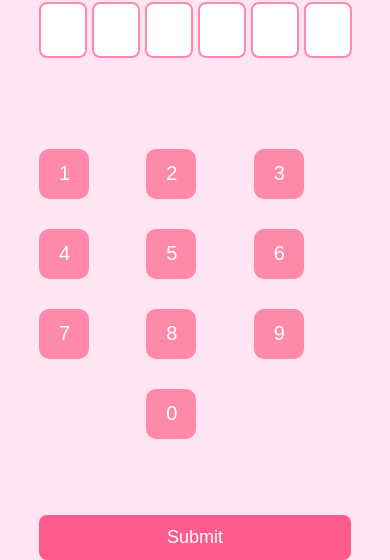
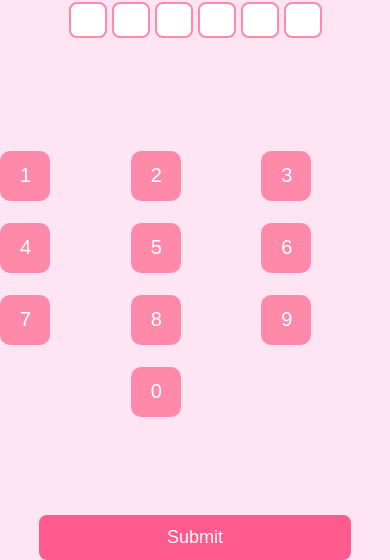
Before and after one commit to 6182101033/test, a plain HTML site: page pinCode.html in a window 390 px wide. Shown: the part 284-844 px from the top of the page. Drawn offline with Linux system fonts and the light colour scheme.

Commit message:
Update stylingHp.css

```diff
--- a/stylingHp.css
+++ b/stylingHp.css
@@ -7,8 +7,8 @@
     }
 
     .pin-box {
-        width: 40px !important;
-        height: 50px !important;
+        width: 30px !important;
+        height: 30px !important;
         font-size: 24px !important;
         text-align: center !important;
         border: 2px solid #ff89a9 !important;
@@ -27,9 +27,9 @@
     .pin-grid {
         display: grid !important;
         grid-template-columns: repeat(3, 1fr) !important;
-        gap: 10px !important;
+        gap: 2px !important;
         justify-content: center !important;
-        width: 80% !important;
+        width: 100% !important;
         margin: auto !important;
     }
 
```
